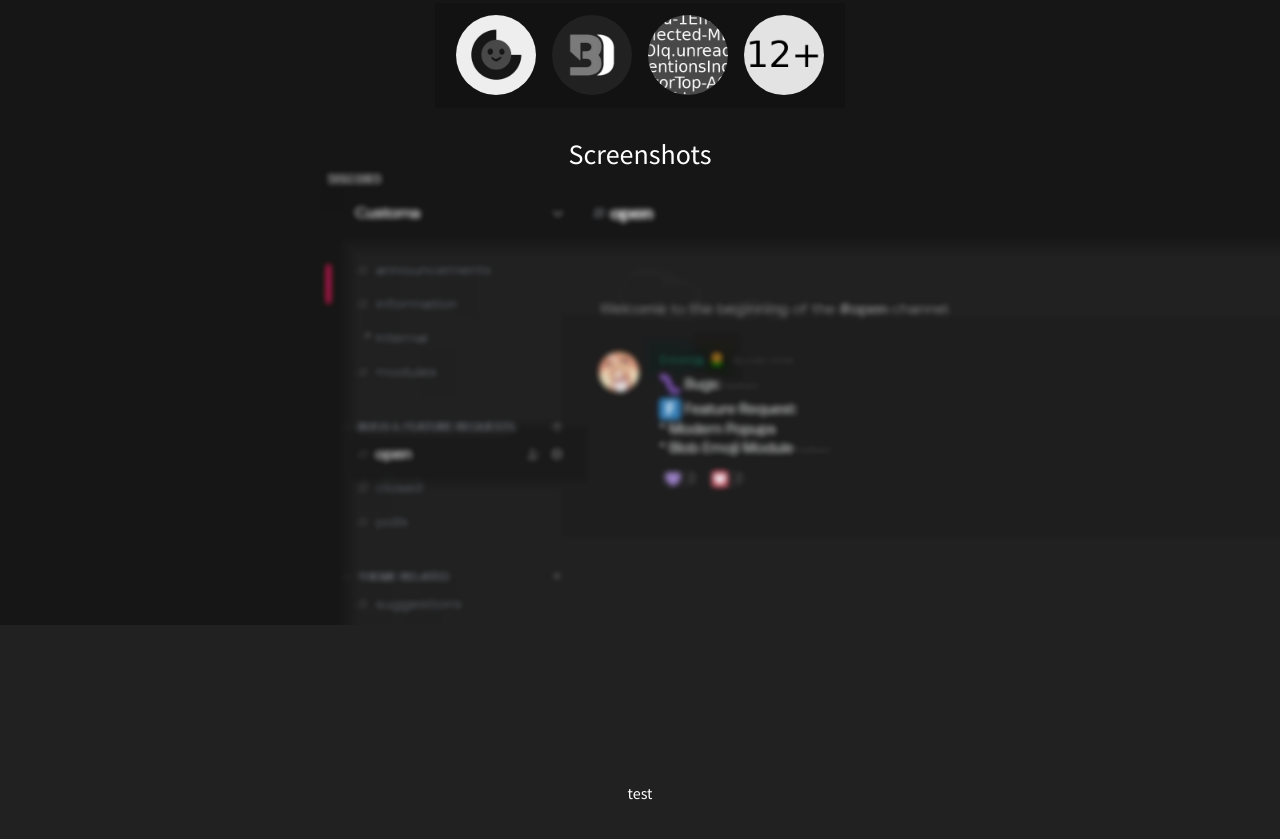
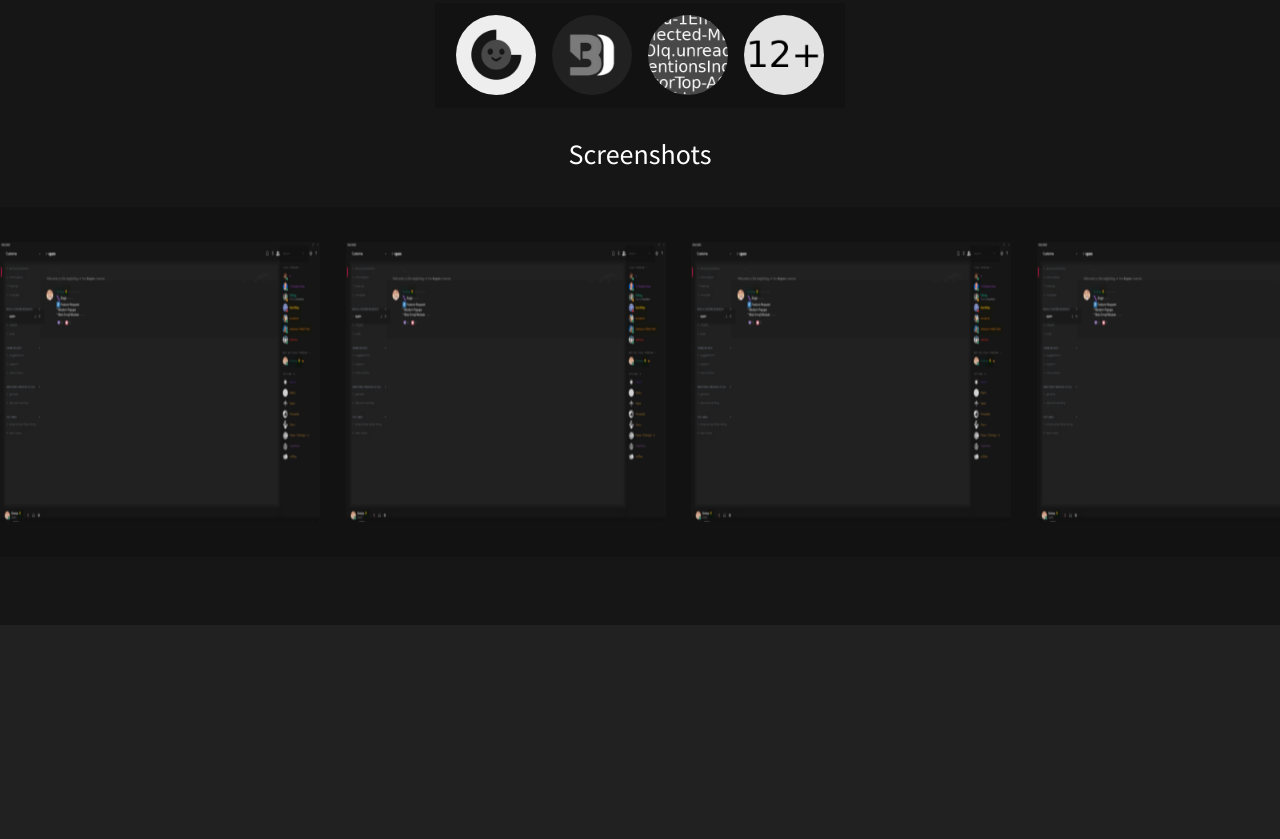
Before and after one commit to customa/customa.github.io, a website: page index.html in a window 1280 px wide. Shown: the part 1785-2624 px from the top of the page. After the commit the page ends 2410 px from the top, so only its background shows below. Drawn offline with nearby package versions, Linux system fonts and the light colour scheme.

Commit message:
Changes for Stylesheet
* Fixed the Width of the Fullwidth Container so there is no sidescroll
* Removed Footer and Margin of the last module
* Changes to the Settings Selector
* Added Screenshot Container

```diff
--- a/css/style.css
+++ b/css/style.css
@@ -50,7 +50,8 @@
 .fullscreen-container{
   overflow: hidden;
   height: 100vh;
-  width: 100vw;
+  width: 100%;
+  z-index: 3;
   display: -webkit-box;
   display: -ms-flexbox;
   display: flex;
@@ -89,7 +90,6 @@
 
 .module.base{
   border-top: 5px dotted #D81B60;
-  margin-bottom: 20vh;
   background-color: #161616;
 }
 
@@ -97,10 +97,15 @@
   z-index: 3;
 }
 
+#settings{
+  position: relative;
+  /* left: -100vw; */
+}
+
 #preview{
-  position: -webkit-sticky;
-  position: sticky;
-  left: 100%;
+  position: fixed;
+  left: 100vw;
+  top: 0;
   height: 100vh;
   width: 100vw;
 }
@@ -120,6 +125,54 @@
 
 .module > div{
   width: 50%;
+}
+
+.screenshot-box{
+  margin-top: 3%;
+  background-color: rgba(0, 0, 0, 0.2);
+  height: 350px;
+  width: 100%;
+  left: 0;
+  position: absolute;
+  display: -webkit-box;
+  display: -ms-flexbox;
+  display: flex;
+  -webkit-box-pack: start;
+      -ms-flex-pack: start;
+          justify-content: flex-start;
+  -webkit-box-align: center;
+      -ms-flex-align: center;
+          align-items: center;
+  overflow: hidden;
+}
+
+.screenshot-box .screenshot-box-inner{
+  height: 80%;
+  width: auto;
+  overflow: visible;
+  display: -webkit-box;
+  display: -ms-flexbox;
+  display: flex;
+  -webkit-box-pack: start;
+      -ms-flex-pack: start;
+          justify-content: flex-start;
+  position: absolute;
+  right: 0;
+}
+
+.screenshot-box img{
+  width: 25%;
+  margin-right: 2%;
+  -webkit-transition: -webkit-transform 200ms;
+  transition: -webkit-transform 200ms;
+  transition: transform 200ms;
+  transition: transform 200ms, -webkit-transform 200ms;
+  cursor: pointer;
+}
+
+.screenshot-box img:hover{
+  -webkit-transform: scale(1.1);
+          transform: scale(1.1);
 }
 
 .headerText{
```
